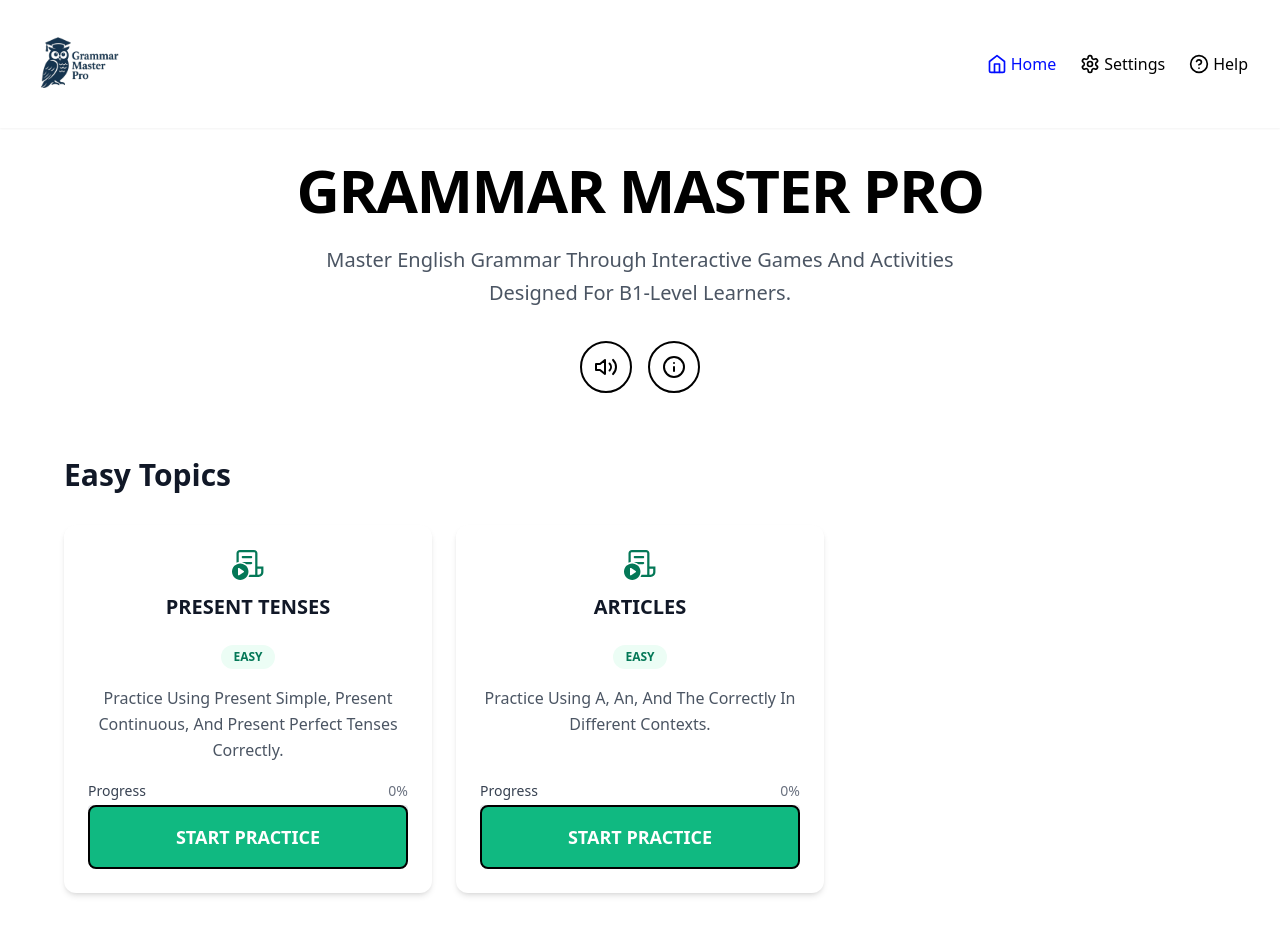
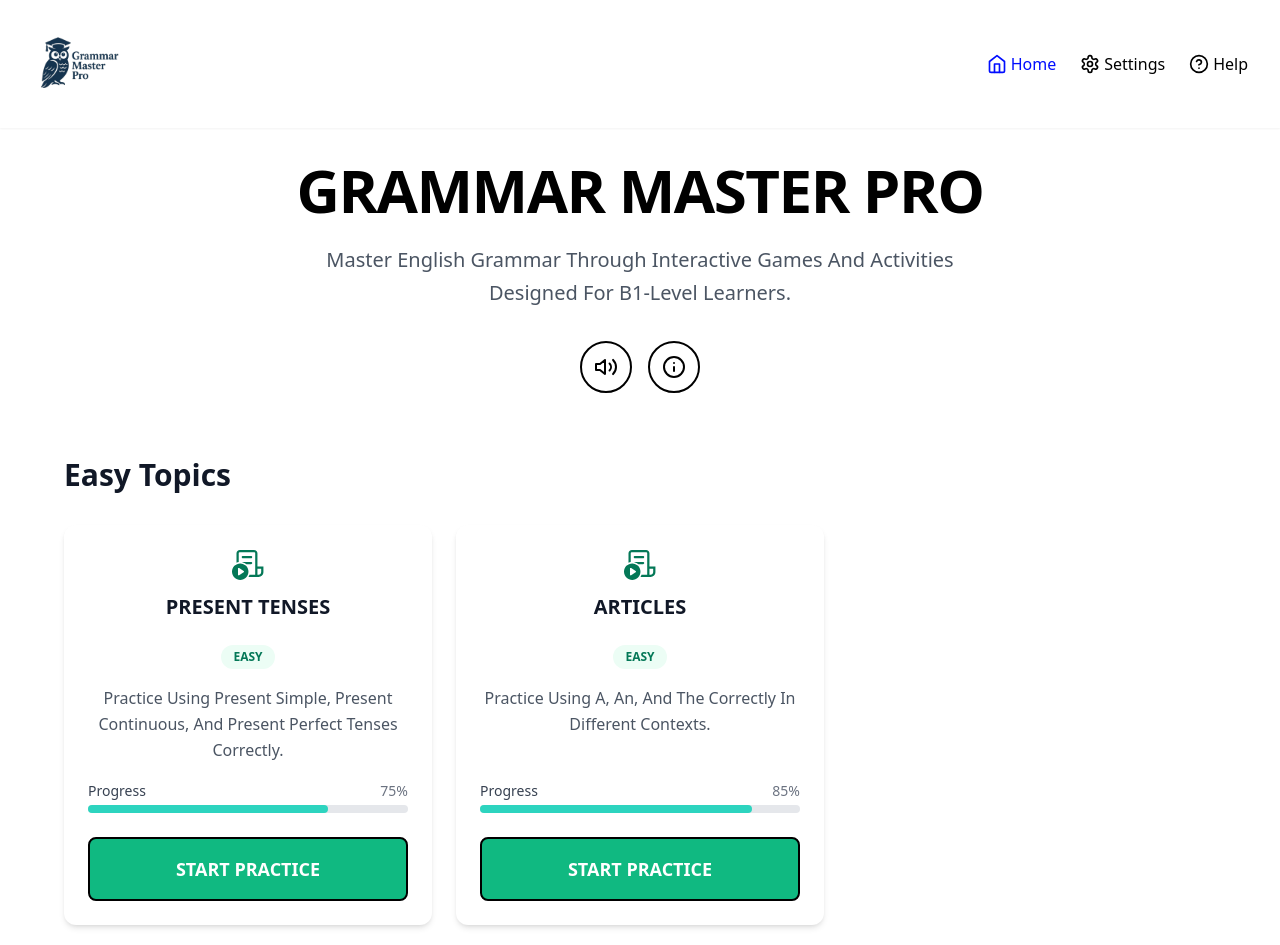
Before and after one commit to edisonivaan1/project, a React (Vite) app: page / in a window 1280 px wide. Shown: the top 945 px of the page. Built offline with nearby package versions, Linux system fonts and the light colour scheme.

Commit message:
Solución de sobreposición de botón sobre barra de progreso

```diff
--- a/src/pages/Home.tsx
+++ b/src/pages/Home.tsx
@@ -109,9 +109,10 @@ const Home: React.FC = () => {
                       <div className="h-24">
                         <p className="text-gray-600 text-base leading-relaxed text-center line-clamp-3">{topic.description}</p>
                       </div>
-                      <div className="mb-4">
+                      {topic.completedPercentage !== undefined && (
+                        <div className="mb-6">
                           <ProgressBar
-                          value={progress}
+                            value={topic.completedPercentage}
                             max={100}
                             size="md"
                             color={topic.difficulty === 'easy' ? 'success' : topic.difficulty === 'medium' ? 'warning' : 'error'}
@@ -120,15 +121,19 @@ const Home: React.FC = () => {
                             className="h-2"
                           />
                         </div>
+                      )}
                     </div>
-                    <div className="mt-auto">
+                    <div className="mt-6">
                       <Button
                         variant="primary"
                         size="lg"
                         className={`w-full ${difficultyColors[topic.difficulty].button} transition-colors duration-200 font-semibold`}
-                        onClick={(e) => handleStartPractice(e, topic.id)}
+                        onClick={(e) => {
+                          e.stopPropagation();
+                          navigate(`/game/${topic.id}`);
+                        }}
                       >
-                        {hasProgress ? 'CONTINUE PRACTICE' : 'START PRACTICE'}
+                        START PRACTICE
                       </Button>
                     </div>
                   </CardBody>
```
Lines whose indentation alone changed are shown as unchanged.
